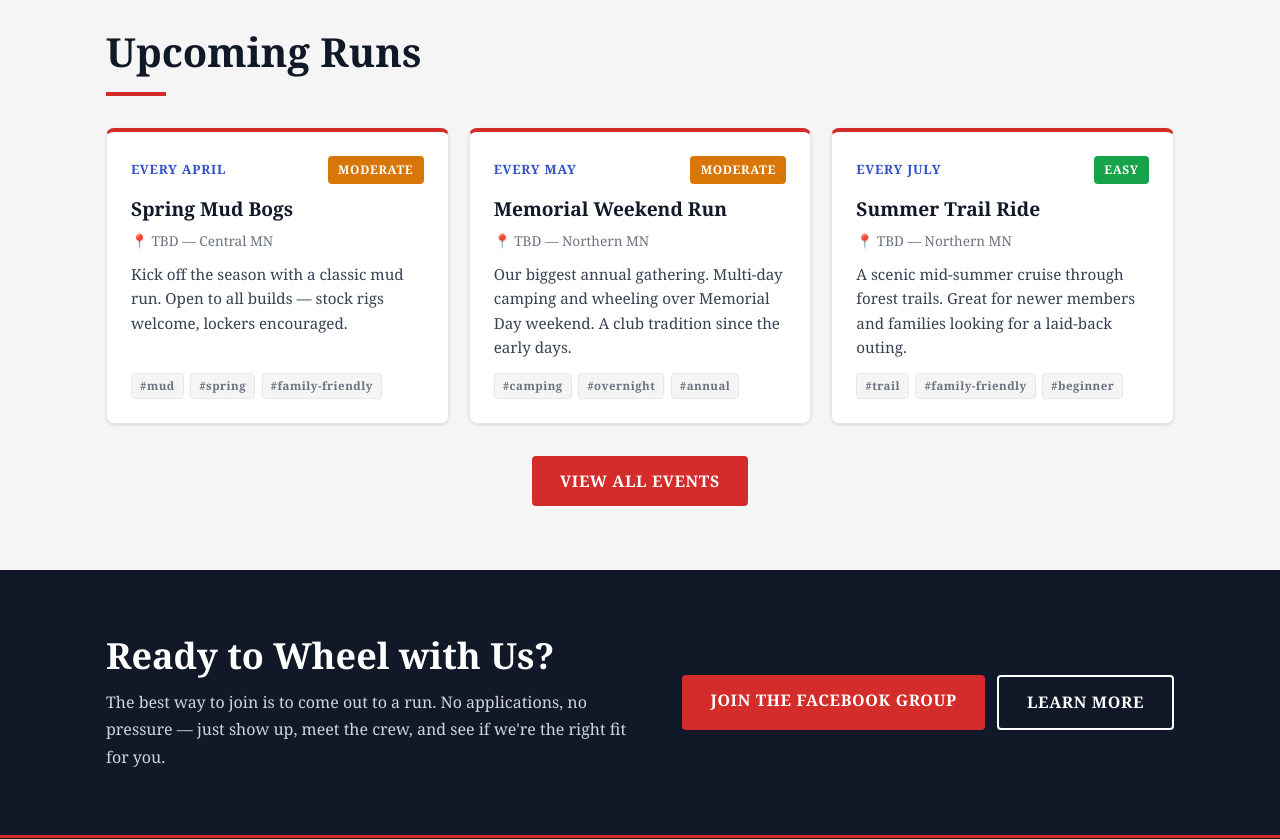
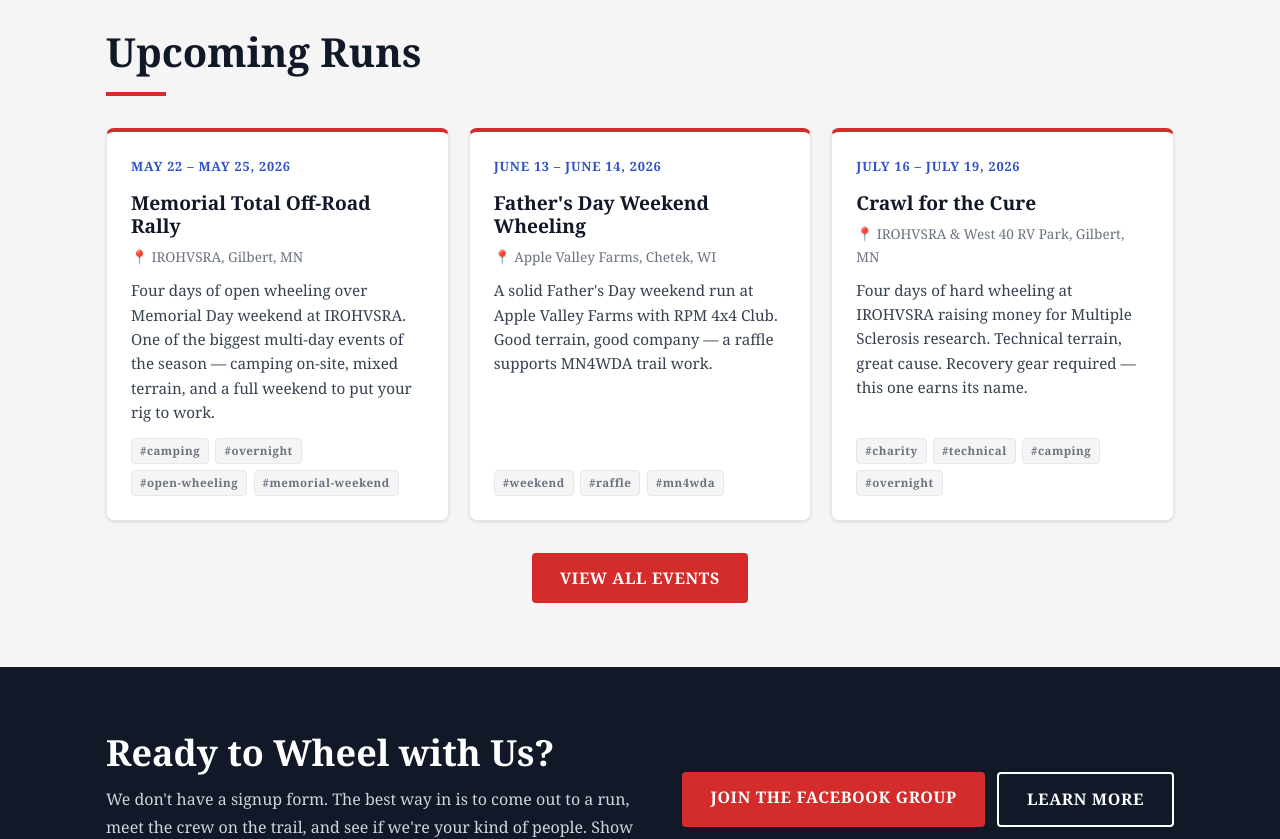
Before and after one commit to Josh-Clemons/4x4-brothers, a React (Vite) app: page / in a window 1280 px wide. Shown: the part 1280-2119 px from the top of the page. Built offline with nearby package versions, Linux system fonts and the light colour scheme; a web font is replaced by a local one.

Commit message:
make several styling updates, update events

```diff
--- a/src/components/EventCard.tsx
+++ b/src/components/EventCard.tsx
@@ -5,23 +5,26 @@ interface Props {
   event: ClubEvent
 }
 
-const difficultyLabel: Record<ClubEvent['difficulty'], string> = {
-  Easy:     'Easy',
-  Moderate: 'Moderate',
-  Hard:     'Hard',
+function formatDate(iso: string) {
+  // Parse as local date to avoid UTC-offset day shift
+  const [year, month, day] = iso.split('-').map(Number)
+  return new Date(year, month - 1, day).toLocaleDateString('en-US', {
+    month: 'long', day: 'numeric', year: 'numeric',
+  })
 }
 
-const difficultyClass: Record<ClubEvent['difficulty'], string> = {
-  Easy:     'badge-easy',
-  Moderate: 'badge-moderate',
-  Hard:     'badge-hard',
+function formatDateShort(iso: string) {
+  const [year, month, day] = iso.split('-').map(Number)
+  return new Date(year, month - 1, day).toLocaleDateString('en-US', {
+    month: 'long', day: 'numeric',
+  })
 }
 
 export default function EventCard({ event }: Props) {
   const timing = event.date
-    ? new Date(event.date).toLocaleDateString('en-US', {
-        month: 'long', day: 'numeric', year: 'numeric',
-      })
+    ? event.endDate
+      ? `${formatDateShort(event.date)} – ${formatDate(event.endDate)}`
+      : formatDate(event.date)
     : event.month
     ? `Every ${event.month}`
     : 'Date TBD'
@@ -30,9 +33,6 @@ export default function EventCard({ event }: Props) {
     <article className="event-card">
       <div className="event-card-header">
         <div className="event-card-timing">{timing}</div>
-        <span className={`badge-difficulty ${difficultyClass[event.difficulty]}`}>
-          {difficultyLabel[event.difficulty]}
-        </span>
       </div>
 
       <h3 className="event-card-title">{event.name}</h3>
--- a/src/components/Navbar.css
+++ b/src/components/Navbar.css
@@ -28,8 +28,9 @@
 .navbar-logo img {
   height: 36px;
   width: auto;
-  /* Words-only logo is on white — invert so it reads on dark bg */
-  filter: brightness(0) invert(1);
+  background: var(--color-white);
+  padding: 3px 10px;
+  border-radius: var(--radius-sm);
 }
 
 /* ── Desktop links ─────────────────────────────────────────── */
--- a/src/data/club.ts
+++ b/src/data/club.ts
@@ -2,43 +2,46 @@ const club = {
   name: 'Minnesota 4x4 Brothers',
   shortName: 'MN 4x4 Brothers',
   established: 1967,
-  tagline: 'Built Tough. Built Together.',
+  tagline: 'Air Down. Show Up. Wheel Clean.',
   description:
-    'The Minnesota 4x4 Brothers is an off-road club based in the great state of Minnesota. ' +
-    'We are a group of passionate four-wheel drive enthusiasts who love exploring trails, ' +
-    'getting muddy, and helping each other out on and off the trail. ' +
-    'Established in 1967, we have been a fixture in the Minnesota off-road community for decades.',
+    'The Minnesota 4x4 Brothers have been wheeling since 1967 — back when four-wheel drive ' +
+    'was a job, not a trim level. We\'re a technical off-road club: we pick our lines, ' +
+    'spot each other through the rough stuff, and leave trails in better shape than we found them. ' +
+    'If that\'s your kind of Saturday, you\'ll fit right in.',
 
   about: {
     history:
-      'The Minnesota 4x4 Brothers was founded in 1967 by a small group of off-road enthusiasts ' +
-      'who wanted to share their love of four-wheeling with like-minded Minnesotans. ' +
-      'What started as informal weekend runs has grown into one of Minnesota\'s longest-running ' +
-      'four-wheel drive clubs, with members across the state and a tradition of camaraderie ' +
-      'that has lasted generations. [More history coming soon]',
+      'The Minnesota 4x4 Brothers started in 1967 when a handful of guys with dirt on their ' +
+      'boots and lockers in their axles decided a club was long overdue. What began as informal ' +
+      'weekend runs through the Minnesota backwoods became one of the longest-running four-wheel ' +
+      'drive clubs in the state. Decades later, the faces have changed but the approach hasn\'t — ' +
+      'we find hard lines, we run them with spotters, and we recover our own. The rigs have gotten ' +
+      'bigger and the lifts have gotten taller, but the club still runs on trust, trail knowledge, ' +
+      'and a healthy respect for what\'s waiting on the other side of that ridge.',
     mission:
-      'We are dedicated to responsible off-road recreation, trail preservation, and building ' +
-      'a community where experienced wheelers and newcomers alike feel welcome.',
+      'We\'re here to wheel — hard when the terrain calls for it, smart always. We protect trail ' +
+      'access by using it responsibly, and we build the kind of community where the guy who bent ' +
+      'his Dana 44 last spring shows up first to help the new member figure out lockers this fall.',
     values: [
-      { title: 'Community', description: 'We look out for each other on the trail and off.' },
-      { title: 'Respect', description: 'Respect the land, the trails, and fellow members.' },
-      { title: 'Adventure', description: 'Push limits, try new trails, and never stop exploring.' },
-      { title: 'Stewardship', description: 'Leave trails better than we found them.' },
+      { title: 'Community',   description: 'We recover together. On the trail and off, you can count on us to show up when it counts.' },
+      { title: 'Respect',     description: 'Respect the land or lose it. We tread lightly, pack it out, and leave what we find.' },
+      { title: 'Adventure',   description: 'The comfortable line isn\'t always the right one. We push where it matters and back off when it doesn\'t.' },
+      { title: 'Stewardship', description: 'We dig water bars, pack out trash, and fight for trail access. The trail doesn\'t maintain itself.' },
     ],
   },
 
   membership: {
     howToJoin:
-      'The best way to join the 4x4 Brothers is to come out to a run first. ' +
-      'We want to meet you on the trail — show us your rig and spend a day wheeling with us. ' +
-      'After attending a run, you\'re welcome to apply for membership.',
+      'The best way in is to show up to a run. We don\'t do applications — we do trail time. ' +
+      'Come out, meet the crew, wheel your rig, and see if this is your kind of club. ' +
+      'If it is, a current member will sponsor you in.',
     requirements: [
-      'Attend at least one club run',
+      'Attend at least two club runs',
       'Be sponsored by an existing member',
       'Agree to the club code of conduct',
       'Annual dues apply after acceptance',
     ],
-    ctaText: 'Find us on Facebook to get notified about upcoming runs.',
+    ctaText: 'Follow us on Facebook — that\'s where run details and meet-up times get posted.',
   },
 
   social: {
--- a/src/data/events.ts
+++ b/src/data/events.ts
@@ -3,81 +3,77 @@ export interface ClubEvent {
   name: string
   description: string
   location: string
-  difficulty: 'Easy' | 'Moderate' | 'Hard'
   isRecurring: boolean
   /** Month name for annual/recurring events, e.g. "June" */
   month?: string
-  /** ISO date string for specific upcoming events, e.g. "2025-07-12" */
+  /** ISO date string for specific upcoming events, e.g. "2026-05-22" */
   date?: string
+  /** ISO date string for end of multi-day events */
+  endDate?: string
   tags: string[]
 }
 
 const events: ClubEvent[] = [
   {
-    id: 'mud-bogs',
-    name: 'Spring Mud Bogs',
+    id: 'memorial-rally',
+    name: 'Memorial Total Off-Road Rally',
     description:
-      'Kick off the season with a classic mud run. Open to all builds — stock rigs welcome, lockers encouraged.',
-    location: 'TBD — Central MN',
-    difficulty: 'Moderate',
-    isRecurring: true,
-    month: 'April',
-    tags: ['mud', 'spring', 'family-friendly'],
+      'Four days of open wheeling over Memorial Day weekend at IROHVSRA. ' +
+      'One of the biggest multi-day events of the season — camping on-site, mixed terrain, ' +
+      'and a full weekend to put your rig to work.',
+    location: 'IROHVSRA, Gilbert, MN',
+    isRecurring: false,
+    date: '2026-05-22',
+    endDate: '2026-05-25',
+    tags: ['camping', 'overnight', 'open-wheeling', 'memorial-weekend'],
   },
   {
-    id: 'memorial-run',
-    name: 'Memorial Weekend Run',
+    id: 'fathers-day-wheeling',
+    name: "Father's Day Weekend Wheeling",
     description:
-      'Our biggest annual gathering. Multi-day camping and wheeling over Memorial Day weekend. A club tradition since the early days.',
-    location: 'TBD — Northern MN',
-    difficulty: 'Moderate',
-    isRecurring: true,
-    month: 'May',
-    tags: ['camping', 'overnight', 'annual'],
+      'A solid Father\'s Day weekend run at Apple Valley Farms with RPM 4x4 Club. ' +
+      'Good terrain, good company — a raffle supports MN4WDA trail work.',
+    location: 'Apple Valley Farms, Chetek, WI',
+    isRecurring: false,
+    date: '2026-06-13',
+    endDate: '2026-06-14',
+    tags: ['weekend', 'raffle', 'mn4wda'],
   },
   {
-    id: 'summer-trail',
-    name: 'Summer Trail Ride',
+    id: 'crawl-for-the-cure',
+    name: 'Crawl for the Cure',
     description:
-      'A scenic mid-summer cruise through forest trails. Great for newer members and families looking for a laid-back outing.',
-    location: 'TBD — Northern MN',
-    difficulty: 'Easy',
-    isRecurring: true,
-    month: 'July',
-    tags: ['trail', 'family-friendly', 'beginner'],
+      'Four days of hard wheeling at IROHVSRA raising money for Multiple Sclerosis research. ' +
+      'Technical terrain, great cause. Recovery gear required — this one earns its name.',
+    location: 'IROHVSRA & West 40 RV Park, Gilbert, MN',
+    isRecurring: false,
+    date: '2026-07-16',
+    endDate: '2026-07-19',
+    tags: ['charity', 'technical', 'camping', 'overnight'],
   },
   {
-    id: 'rock-crawl',
-    name: 'Fall Rock Crawl',
+    id: 'labor-day-weekend',
+    name: 'Labor Day Weekend Open Wheeling',
     description:
-      'Technical rock crawling for the more experienced wheelers. Spotters available, recovery gear required.',
-    location: 'TBD — Western WI',
-    difficulty: 'Hard',
-    isRecurring: true,
-    month: 'September',
-    tags: ['rock crawl', 'technical', 'experienced'],
+      'Four days of open wheeling at IROHVSRA to close out summer. ' +
+      'Camping on-site, all skill levels, and plenty of iron range terrain to work through.',
+    location: 'IROHVSRA, Gilbert, MN',
+    isRecurring: false,
+    date: '2026-09-04',
+    endDate: '2026-09-07',
+    tags: ['camping', 'overnight', 'open-wheeling', 'labor-day'],
   },
   {
-    id: 'fall-colors',
-    name: 'Fall Colors Cruise',
+    id: 'toys-for-tots',
+    name: 'Toys for Tots Trail Ride',
     description:
-      'A relaxed end-of-season trail run to enjoy the Minnesota fall foliage before the snow flies.',
-    location: 'TBD — Northeastern MN',
-    difficulty: 'Easy',
-    isRecurring: true,
-    month: 'October',
-    tags: ['trail', 'scenic', 'family-friendly'],
-  },
-  {
-    id: 'winter-run',
-    name: 'Winter Snow Run',
-    description:
-      'For those who refuse to garage their rigs all winter. Snow wheeling in the frozen north — chains and lockers welcome.',
-    location: 'TBD — Northern MN',
-    difficulty: 'Moderate',
-    isRecurring: true,
-    month: 'January',
-    tags: ['snow', 'winter', 'cold-weather'],
+      'Two-day trail ride at Afton Apple Orchard raising toys for local kids. ' +
+      'Bring a new unwrapped toy for entry — great fall event for the whole family.',
+    location: 'Afton Apple Orchard, Hastings, MN',
+    isRecurring: false,
+    date: '2026-10-17',
+    endDate: '2026-10-18',
+    tags: ['charity', 'family-friendly', 'fall', 'toys-for-tots'],
   },
 ]
 
--- a/src/pages/About.tsx
+++ b/src/pages/About.tsx
@@ -11,7 +11,7 @@ export default function About() {
           <p className="page-hero-label">Who We Are</p>
           <h1 className="page-hero-title">About the Club</h1>
           <p className="page-hero-subtitle">
-            Minnesota's longest-running 4x4 club — built on trail dust, trust, and a love of the outdoors.
+            Minnesota's longest-running 4x4 club — built on dirty axles, honest spotting, and showing up when it counts.
           </p>
         </div>
       </section>
--- a/src/pages/Home.tsx
+++ b/src/pages/Home.tsx
@@ -68,8 +68,9 @@ export default function Home() {
           <div>
             <h2 className="home-join-heading">Ready to Wheel with Us?</h2>
             <p className="home-join-body">
-              The best way to join is to come out to a run. No applications, no pressure —
-              just show up, meet the crew, and see if we're the right fit for you.
+              We don't have a signup form. The best way in is to come out to a run,
+              meet the crew on the trail, and see if we're your kind of people.
+              Show up ready to wheel and you'll feel right at home.
             </p>
           </div>
           <div className="home-join-actions">
```
Also changed, not shown: src/pages/Events.tsx (+5 -3 lines).
